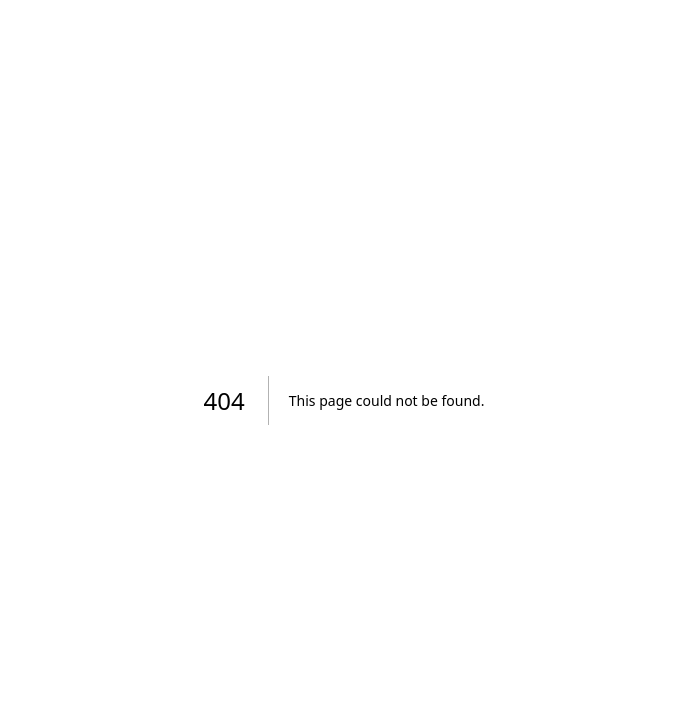
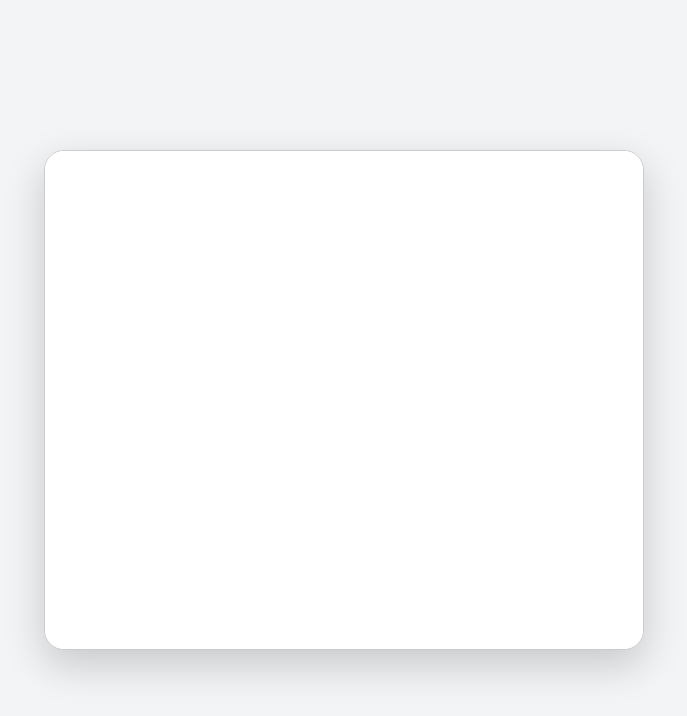
Before and after one commit to Vivi6438/AvianBOT, a Next.js app: page /widget in a window 1280 px wide. Before the commit this address had no page. Shown: the top 716 px of the page, without its empty margins (296-983 px from the left). Built offline with nearby package versions, Linux system fonts and the light colour scheme.

Commit message:
Add AvianBOT widget

```diff
--- a/app/page.tsx
+++ b/app/page.tsx
@@ -21,9 +21,7 @@ export default function Home() {
   const [loginPassword, setLoginPassword] = useState("");
 
   const messagesEndRef = useRef<HTMLDivElement>(null);
-useEffect(() => {
-  messagesEndRef.current?.scrollIntoView({ behavior: "smooth" });
-}, [messages, loading]);
+
 
 useEffect(() => {
   supabase.auth.getUser().then(async ({ data }) => {
@@ -150,7 +148,7 @@ if (userData.user) {
   }
 
   return (
-    <main className="min-h-screen bg-gray-100 flex flex-row items-stretch">
+    <main className="h-screen overflow-hidden bg-gray-100 flex flex-row items-stretch">
       <div className="flex-1 min-w-0 p-0">
         <div className="sticky top-0 z-50 flex items-center gap-3 bg-black text-white py-2 px-4">
   <img
@@ -243,7 +241,7 @@ if (userData.user) {
   </span>
 </button>
 </div>
-        <div className="space-y-4 pb-22">
+        <div className="space-y-4 pb-22 max-h-[calc(100vh-220px)] overflow-y-auto overscroll-contain pr-2">
           {messages.map((msg, index) => (
             <div
               key={index}
--- /dev/null
+++ b/app/widget/page.tsx
@@ -0,0 +1,35 @@
+"use client";
+
+export default function WidgetPage() {
+  return (
+    <main className="min-h-screen bg-gray-100 flex items-center justify-center">
+
+      {/* KHUNG CHATBOT */}
+      <div
+        style={{
+          width: "600px",
+          height: "500px",
+          overflow: "hidden",
+          borderRadius: "20px",
+          border: "1px solid #ccc",
+          background: "white",
+          boxShadow: "0 15px 40px rgba(0,0,0,0.18)",
+        }}
+      >
+        {/* TOÀN BỘ AVIANBOT ĐƯỢC THU NHỎ CÙNG NHAU */}
+        <iframe
+          src="/"
+          title="AvianBOT"
+          style={{
+            width: "1200px",
+            height: "1000px",
+            border: "0",
+            transform: "scale(0.5)",
+            transformOrigin: "top left",
+          }}
+        />
+      </div>
+
+    </main>
+  );
+}
```
